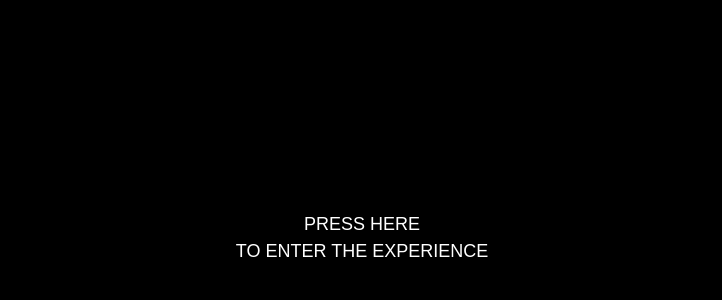
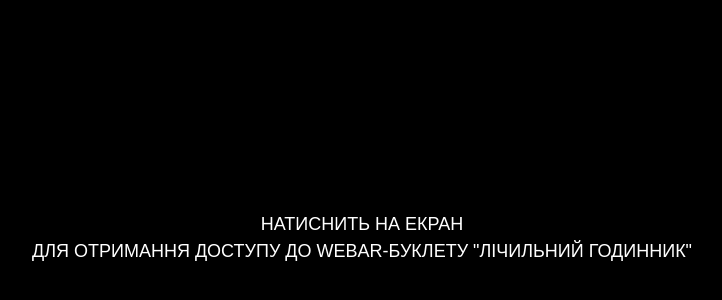
Before and after one commit to Moonshine3/MyFirstProject, a plain HTML site: page index.html in a window 1280 px wide. Shown: the part 162-462 px from the top of the page, without its empty margins (278-1000 px from the left). Drawn offline with nearby package versions, Linux system fonts and the light colour scheme.

Commit message:
Changed by GitHub

```diff
--- a/index.html
+++ b/index.html
@@ -26,9 +26,9 @@
                 text-transform: uppercase; font-family: Arial, Helvetica, sans-serif; font-weight: 400; line-height: 1.5em; font-size: large; white-space: nowrap;
                 user-select: none; pointer-events: none;
             ">
-            Press here
+            Натиснить на екран
             <br>
-            to enter the experience
+            Для отримання доступу до WebAR-буклету "Лічильний годинник"
         </div>
     </div>
 
```
